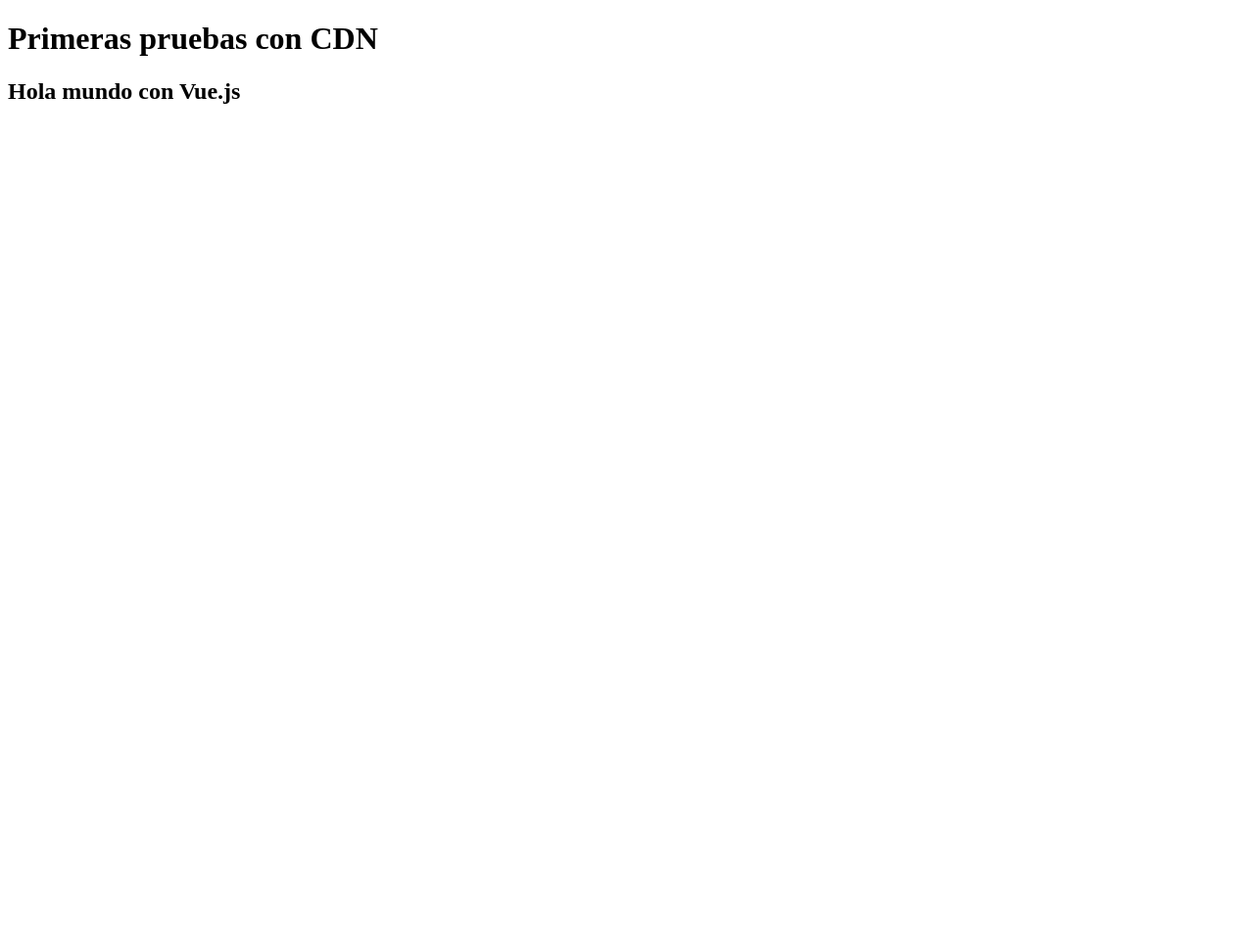
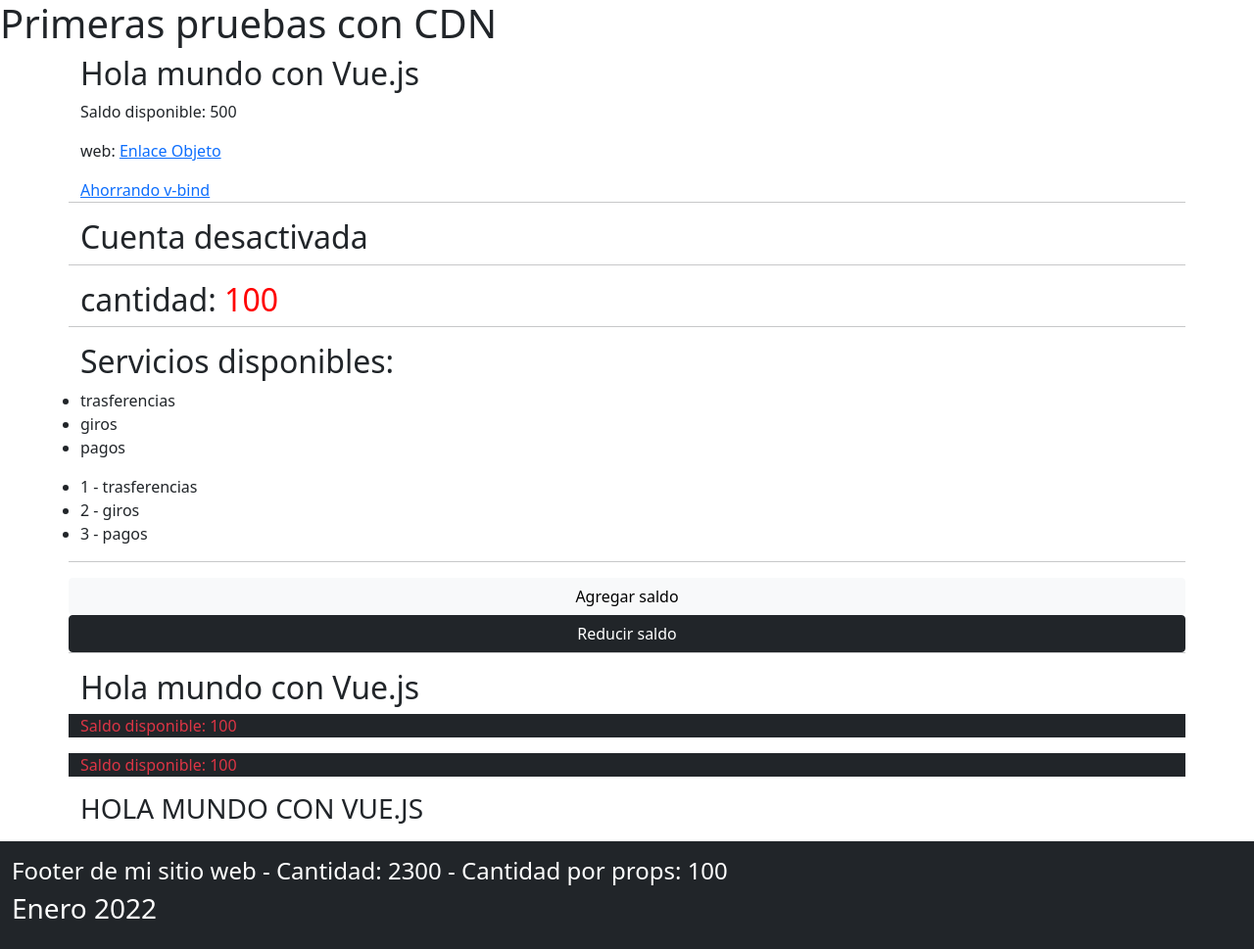
Before and after one commit to asixc/vue-js-3-curso-udemy-ignacio-bluuweb, a plain HTML site: page index.html in a window 1280 px wide. Shown: the whole page at 98% size. Before the commit the page ends 800 px from the top, so only its background shows below. Drawn offline with nearby package versions, Linux system fonts and the light colour scheme.

Commit message:
end work with cdn

```diff
--- /dev/null
+++ b/componentes/Footer.js
@@ -0,0 +1,20 @@
+app.component('footer-custom', {
+    props: ['valor', 'fecha'],
+    template: `
+    <div class="container-fluid">
+
+        <footer class="row bg-dark py-3 mt-2 text-white">
+            <h4>{{ title }} - Cantidad: {{ cantidad }} - Cantidad por props: {{ valor }}</h4>
+            <h3>{{ fecha }} </h3>
+        </footer>
+    </div>
+    `,
+    data() {
+        return {
+            title: 'Footer de mi sitio web',
+            cantidad: 2300
+        }
+    },
+
+
+})
--- a/index.html
+++ b/index.html
@@ -1,18 +1,86 @@
 <!DOCTYPE html>
-<html lang="en">
+<html lang="es">
 <head>
     <meta charset="UTF-8">
     <meta http-equiv="X-UA-Compatible" content="IE=edge">
     <meta name="viewport" content="width=device-width, initial-scale=1.0">
     <title>Curso de VUE</title>
     <script src="https://unpkg.com/vue@next"></script>
+    <link href="https://cdn.jsdelivr.net/npm/bootstrap@5.1.3/dist/css/bootstrap.min.css" rel="stylesheet" integrity="sha384-1BmE4kWBq78iYhFldvKuhfTAU6auU8tT94WrHftjDbrCEXSU1oBoqyl2QvZ6jIW3" crossorigin="anonymous">
 </head>
 <body>
     <h1>Primeras pruebas con CDN </h1>
     <div id="app">
-        <h2>{{titulo}}</h2>
+        <div class="container">
+            <!-- Muestra de variables en html -->
+            <div class="row">
+                <h2>{{titulo}}</h2>
+                <p>Saldo disponible: {{ cuentaBancaria.saldo }}</p>
+                <p>web: <a v-bind:href='cuentaBancaria.enlace'>Enlace Objeto</a></p>
+                <a :href="cuentaBancaria.enlace">Ahorrando v-bind</a>
+                <hr>
+            </div>
+
+            <!-- Condicionales -->
+            <div class="row">
+
+                <h2 v-if="estado">Cuenta activa</h2>
+                <h2 v-else>Cuenta desactivada</h2>
+                <hr>
+            </div>
+
+            <!-- Mas condicionales -->
+            <div class="row">
+                <h2 v-if="cantidad > 500">Cantidad: {{cantidad}}</h2>
+                <h2 v-else-if="cantidad <= 500 && cantidad > 0">
+                    cantidad: <span style="color:red">{{cantidad}} </span>
+                </h2>
+                <h2 v-else>Sin cantidad {{cantidad}} </h2>
+                <hr>
+            </div>
+            <div class="row">
+                <!-- Bucle for -->
+                <h2>Servicios disponibles:</h2>
+                <ul>
+                    <li v-for="item in servicios">{{item}}</li>
+                </ul>
+                <ul>
+                    <li v-for="(item, index) in servicios" :key="index">{{index +1}} - {{item}}</li>
+                </ul>
+                <hr>
+            </div>
+
+            <!-- Gestion de eventos -->
+            <div class="row">
+                <button class="btn btn-light" @click="agregarSaldo">Agregar saldo</button>
+                <button class="btn btn-dark" v-on:click="reducirSaldo" :disabled="reducirDesactivado">Reducir saldo</button>
+                <hr>
+            </div>
+
+            <!-- Estilos condicionados con boostrap -->
+            <div class="row">
+
+                <h2>{{titulo}}</h2>
+                <p
+                    class="bg-dark"
+                    :class="[cantidad > 500 ? 'text-success' : 'text-danger' ]">
+                        Saldo disponible: {{ cantidad }}
+                </p>
+
+                <!-- Mover esta lógica a Propiedades computadas -->
+                <p class="bg-dark" :class="colorCantidad"> Saldo disponible: {{ cantidad }}</p>
+                <h3>{{textoMayuscula}}</h3>
+            </div>
+        </div>
+
+        <footer-custom
+            :valor="cantidad"
+            fecha="Enero 2022"
+        />
+
     </div>
     <script src="main.js"></script>
+    <script src="componentes/Footer.js"></script>
     <script>
         const mountedApp = app.mount('#app');
     </script>
--- a/main.js
+++ b/main.js
@@ -1,7 +1,41 @@
 const app = Vue.createApp({
     data() {
         return {
-            titulo: 'Hola mundo con Vue.js'
+            titulo: 'Hola mundo con Vue.js',
+            cantidad: 100,
+            cuentaBancaria: {
+                saldo: 500,
+                enlace: 'https://youtube.com'
+            },
+            linkWeb: 'https://youtube.com',
+            estado: false,
+            servicios: ['trasferencias', 'giros', 'pagos'],
+            reducirDesactivado: false
+        }
+    },
+    methods: {
+        agregarSaldo() {
+            this.cantidad+= 100;
+            this.checkSaldo();
+        },
+        reducirSaldo(){
+            if (this.cantidad === 0){
+                alert('saldo en 0');
+                return
+            }
+            this.cantidad-=100;
+            this.checkSaldo();
+        },
+        checkSaldo(){
+            this.reducirDesactivado = this.cantidad === 0;
+        }
+    },
+    computed: {
+        colorCantidad () {
+            return this.cantidad > 500 ? 'text-success' : 'text-danger' ;
+        },
+        textoMayuscula() {
+            return this.titulo.toUpperCase();
         }
     }
 })
```
